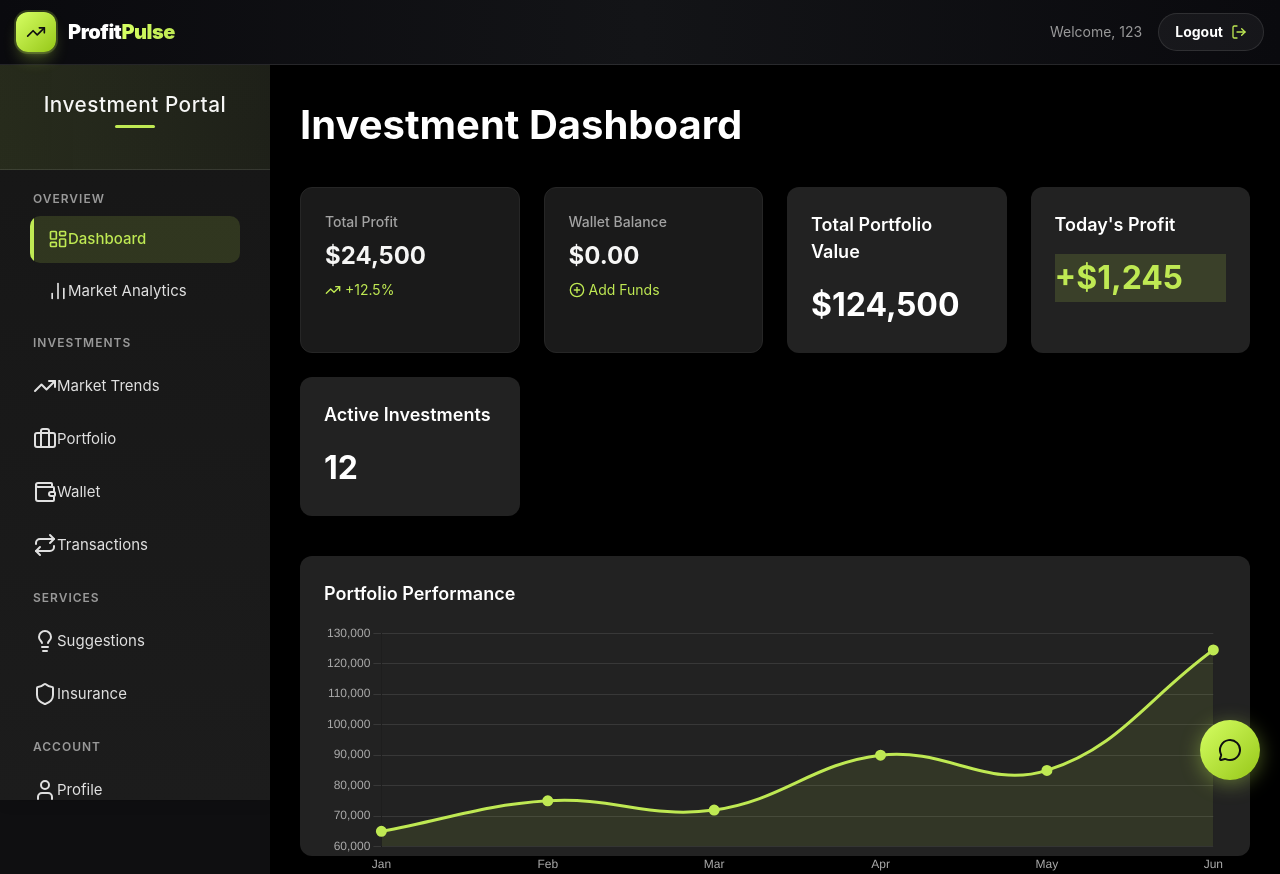
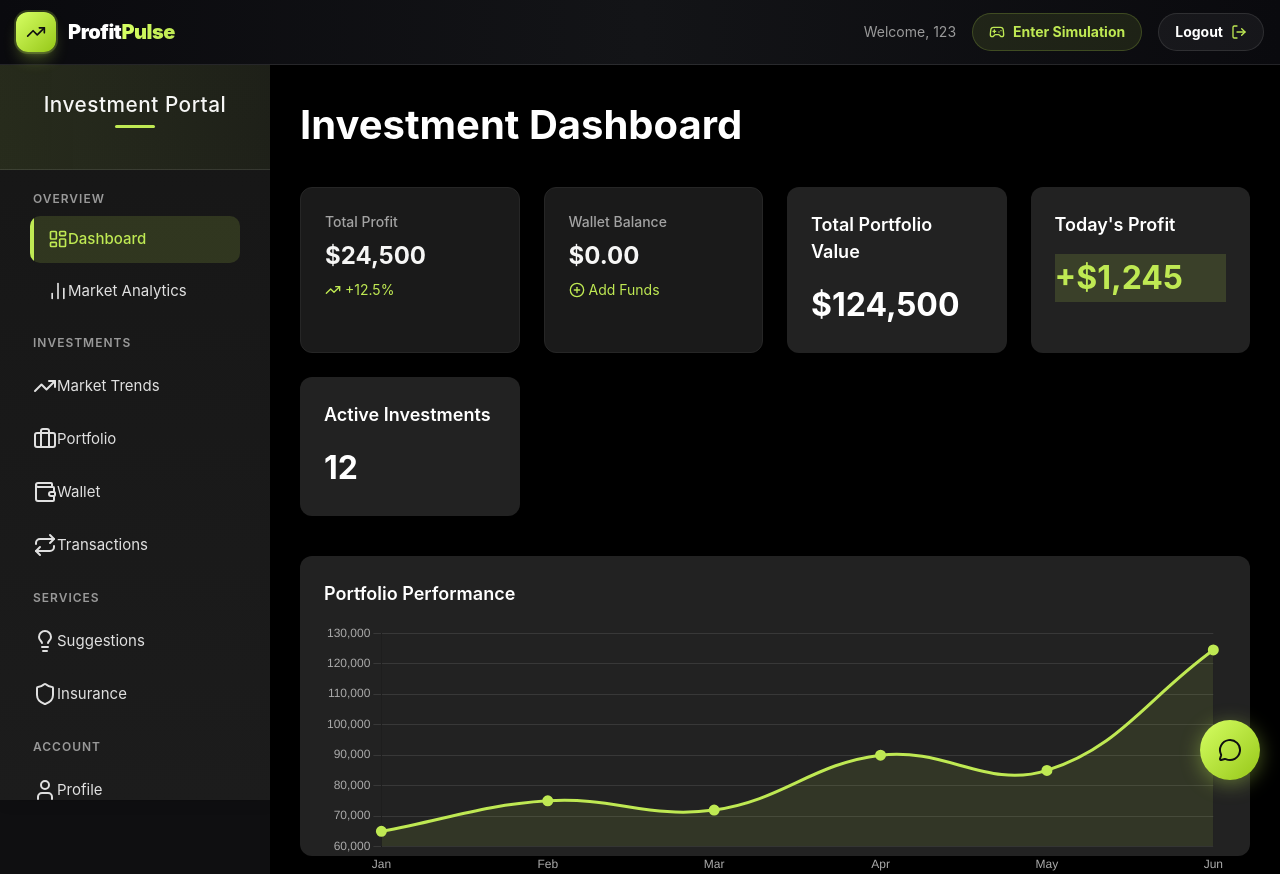
Before and after one commit to rohanbagel/CodeCrafters2025, a Django app: page /home/ in a window 1280 px wide. Shown: the top 874 px of the page. Run offline with Django 5.2, Linux system fonts and the light colour scheme; a user stored in the database is signed in; data comes from the database, SQL or seed files in the repository; some libraries are stand-ins or nearby versions.

Commit message:
added enter simulation in base.html

```diff
--- a/investing/User/templates/User/base.html
+++ b/investing/User/templates/User/base.html
@@ -568,6 +568,12 @@
 
             <div class="hidden lg:flex items-center gap-4">
                 <span class="text-sm text-[#F6F6F5]/60">Welcome, {{ user.username }}</span>
+
+                <a href="{% url 'simulation:home' %}" class="inline-flex items-center gap-2 rounded-full border border-[#BFE953]/20 bg-[#BFE953]/10 px-4 py-2 text-sm font-bold text-[#BFE953] transition-all duration-300 hover:bg-[#BFE953]/20">
+                    <i data-lucide="gamepad-2" class="h-4 w-4"></i>
+                    Enter Simulation
+                </a>
+
                 <a href="{% url 'logout' %}" class="inline-flex items-center gap-2 rounded-full border border-white/10 bg-white/5 px-4 py-2 text-sm font-bold text-white transition-all duration-300 hover:bg-white/10">
                     Logout
                     <i data-lucide="log-out" class="h-4 w-4 text-[#BFE953]"></i>
@@ -580,6 +586,12 @@
                 <div class="container mx-auto px-4 py-3">
                     <div class="flex flex-col gap-2">
                         <span class="text-sm text-[#F6F6F5]/60">Welcome, {{ user.username }}</span>
+
+                        <a href="{% url 'simulation:home' %}" class="inline-flex items-center gap-2 rounded-full border border-[#BFE953]/20 bg-[#BFE953]/10 px-4 py-2 text-sm font-bold text-[#BFE953] transition-all duration-300 hover:bg-[#BFE953]/20">
+                            <i data-lucide="gamepad-2" class="h-4 w-4"></i>
+                            Enter Simulation
+                        </a>
+
                         <a href="{% url 'logout' %}" class="inline-flex items-center gap-2 rounded-full border border-white/10 bg-white/5 px-4 py-2 text-sm font-bold text-white transition-all duration-300 hover:bg-white/10">
                             Logout
                             <i data-lucide="log-out" class="h-4 w-4 text-[#BFE953]"></i>
```
